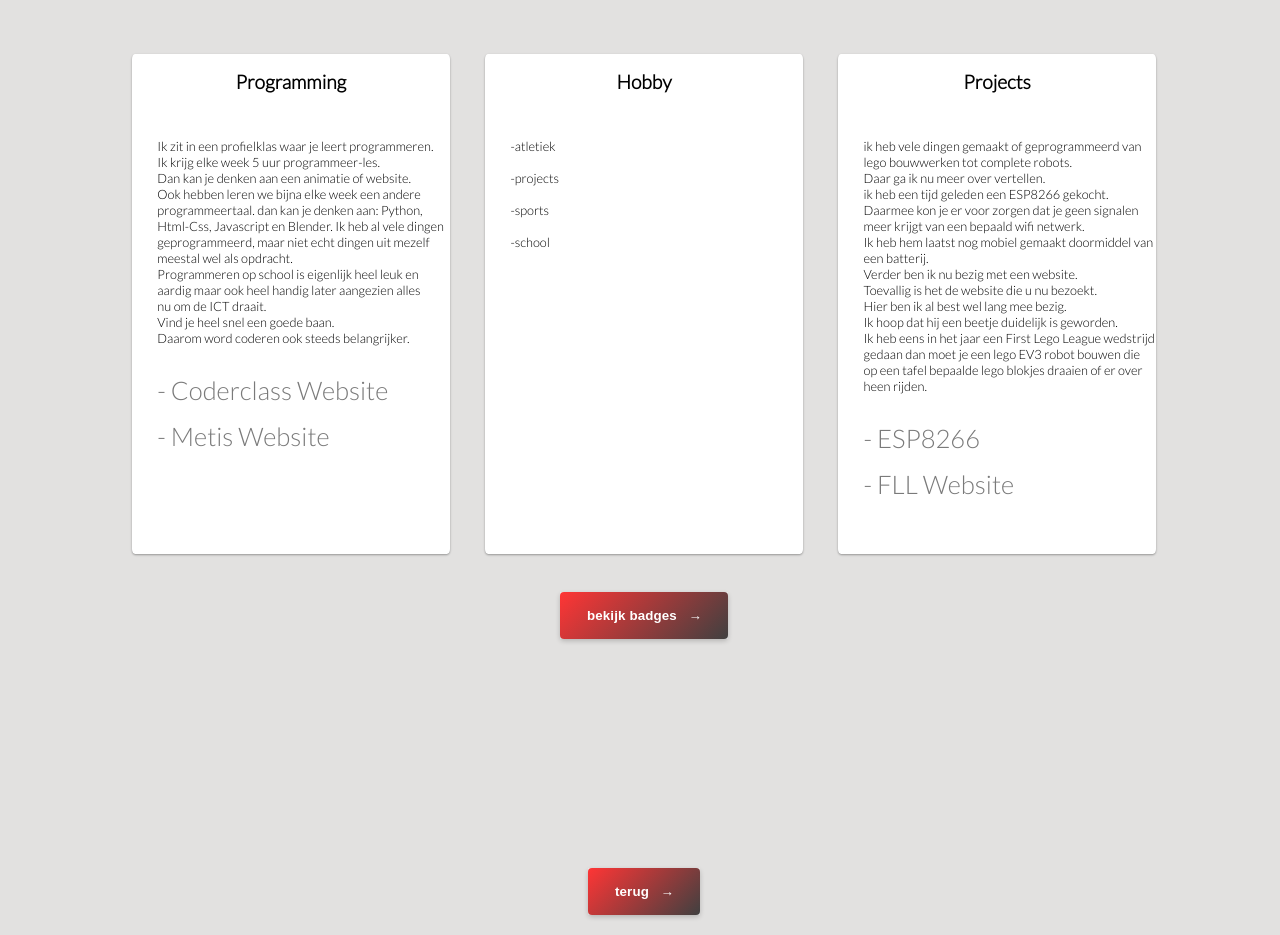
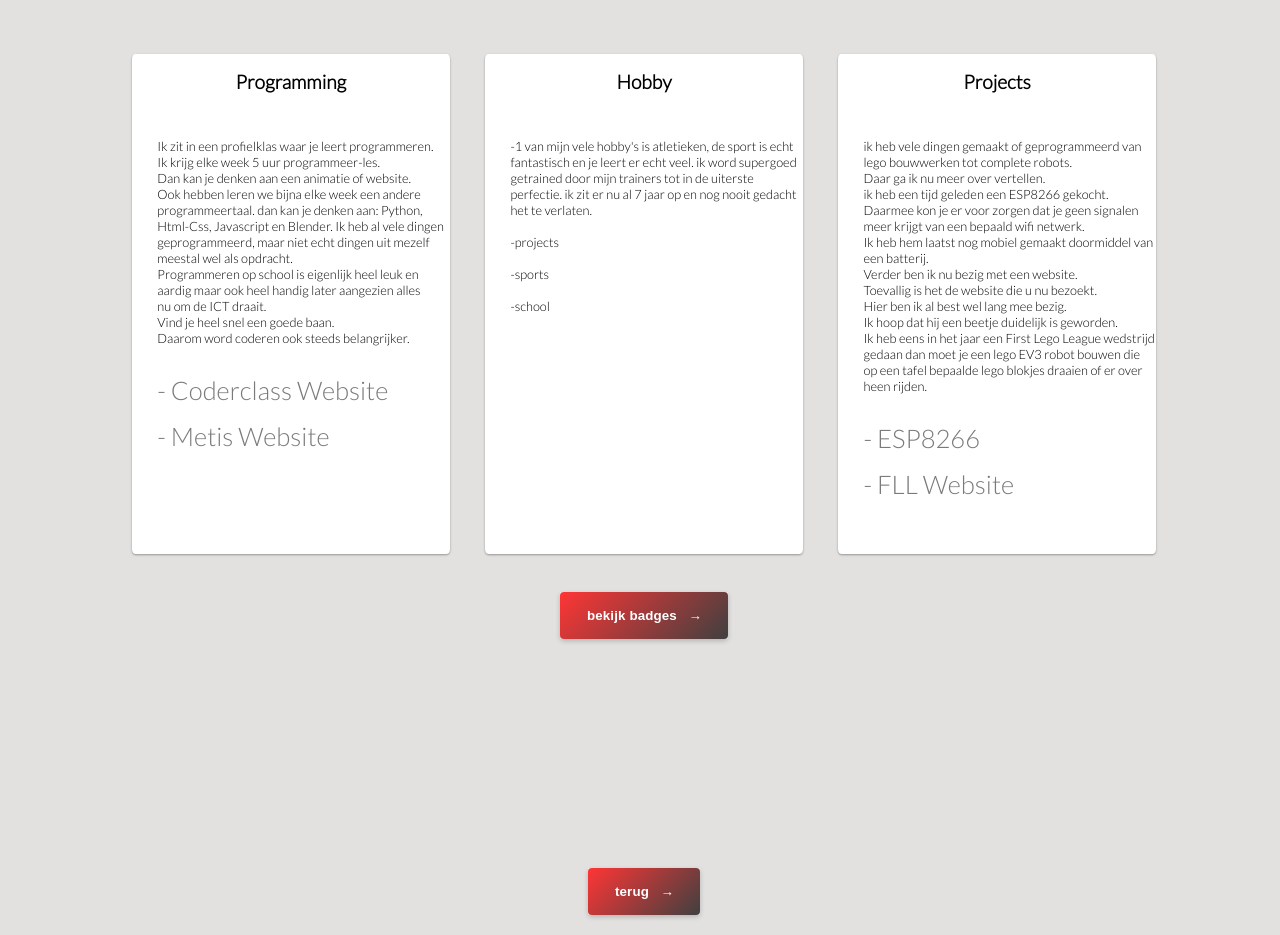
Before and after one commit to Abbe-Engers/Abbe-Engers.github.io, a plain HTML site: page index.html in a window 1280 px wide. Shown: the part 840-1775 px from the top of the page. Drawn offline with Linux system fonts and the light colour scheme; a script that the page names is missing.

Commit message:
add@ hobby test text

```diff
--- a/index.html
+++ b/index.html
@@ -56,7 +56,7 @@
       <!-- Hobby tab -->
       <div class="kaart wow zoomIn">
         <h2>Hobby</h2><br>
-        <p>-atletiek<br><br>-projects<br><br>-sports<br><br>-school</p>
+        <p>-1 van mijn vele hobby's is atletieken, de sport is echt fantastisch en je leert er echt veel. ik word supergoed getrained door mijn trainers tot in de uiterste perfectie. ik zit er nu al 7 jaar op en nog nooit gedacht het te verlaten.<br><br>-projects<br><br>-sports<br><br>-school</p>
       </div>
       <!-- Projects tab -->
       <div class="kaart wow zoomIn">
--- a/js/code.js
+++ b/js/code.js
@@ -1 +1,3 @@
 /*nog in de maak*/
+
+//niet in gebruik
```
